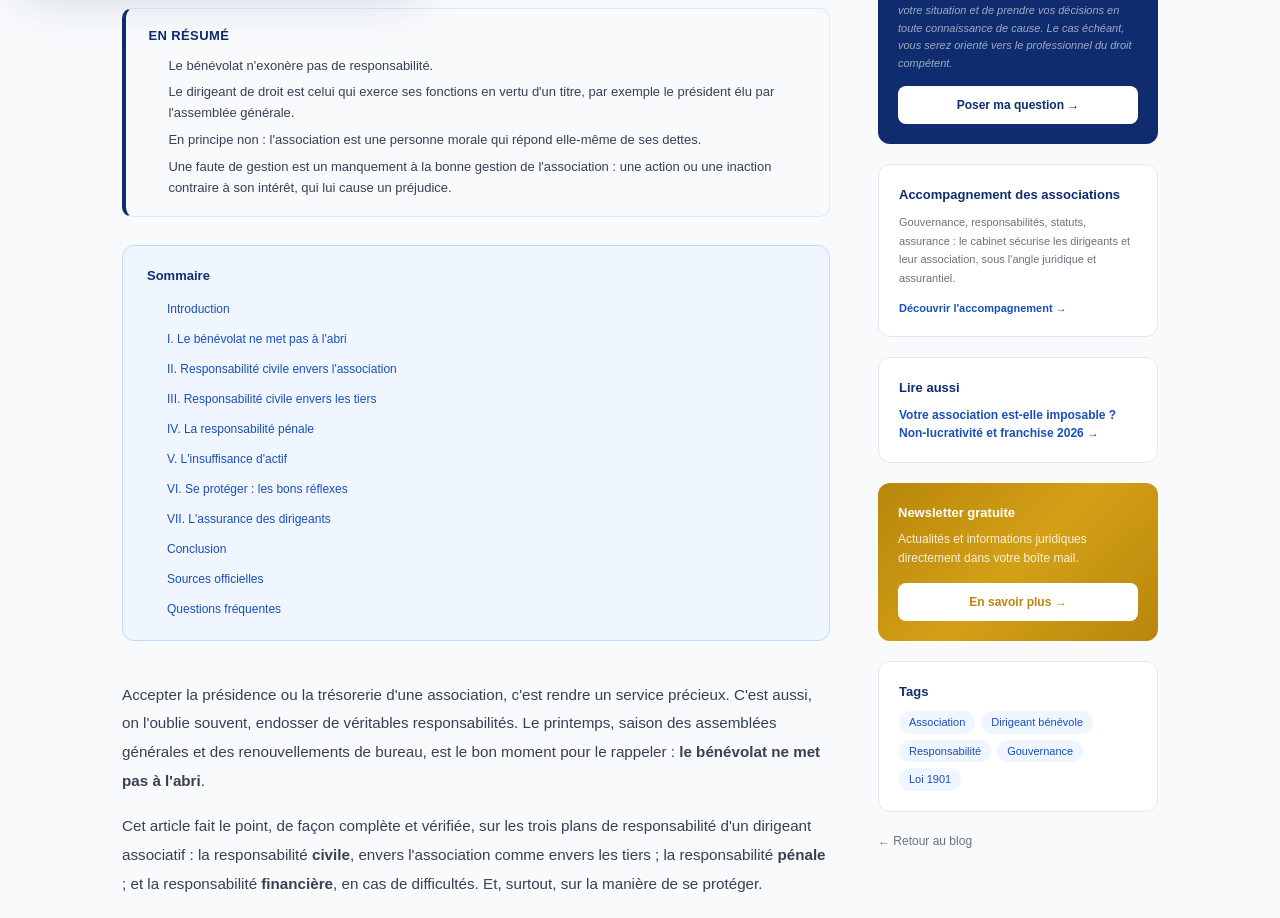
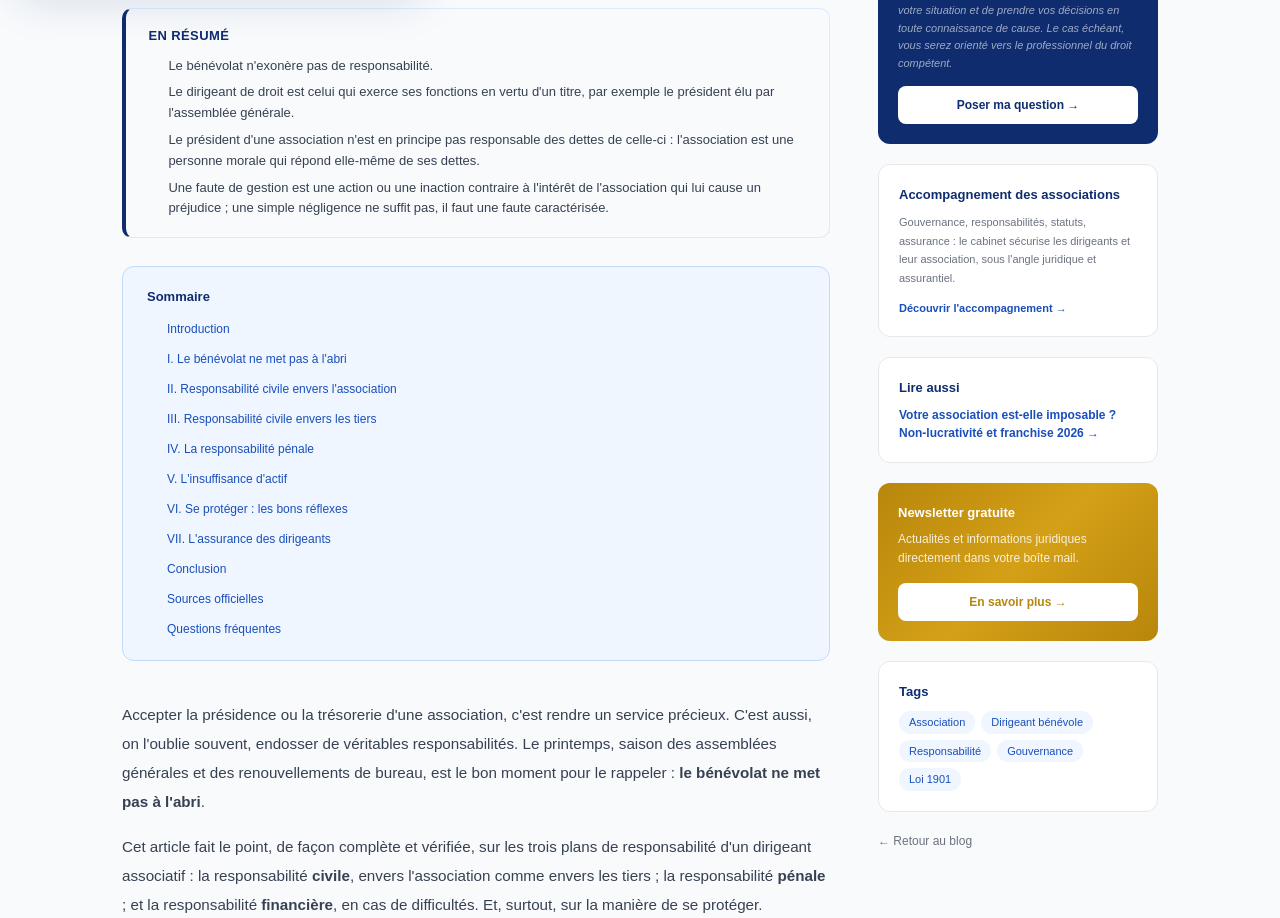
Before and after one commit to SYPA-ASSO/docutheque-next, a Next.js app: page /blog/responsabilite-dirigeants-benevoles-association-civile-penale-financiere in a window 1280 px wide. Shown: the part 800-1718 px from the top of the page. Built offline with nearby package versions, Linux system fonts and the light colour scheme.

Commit message:
correction phrase circulaire et fragment sur article responsabilite dirigeants benevoles

```diff
--- a/app/blog/responsabilite-dirigeants-benevoles-association-civile-penale-financiere/page.tsx
+++ b/app/blog/responsabilite-dirigeants-benevoles-association-civile-penale-financiere/page.tsx
@@ -176,8 +176,8 @@ export default function ArticleResponsabiliteDirigeantsBenevoles() {
               <ul style={{paddingLeft: '1.25rem', margin: 0, display: 'flex', flexDirection: 'column', gap: '6px', color: '#374151', fontSize: '13px', lineHeight: '1.6'}}>
                 <li>Le bénévolat n'exonère pas de responsabilité.</li>
                 <li>Le dirigeant de droit est celui qui exerce ses fonctions en vertu d'un titre, par exemple le président élu par l'assemblée générale.</li>
-                <li>En principe non : l'association est une personne morale qui répond elle-même de ses dettes.</li>
-                <li>Une faute de gestion est un manquement à la bonne gestion de l'association : une action ou une inaction contraire à son intérêt, qui lui cause un préjudice.</li>
+                <li>Le président d'une association n'est en principe pas responsable des dettes de celle-ci : l'association est une personne morale qui répond elle-même de ses dettes.</li>
+                <li>Une faute de gestion est une action ou une inaction contraire à l'intérêt de l'association qui lui cause un préjudice ; une simple négligence ne suffit pas, il faut une faute caractérisée.</li>
               </ul>
             </div>
 
```
